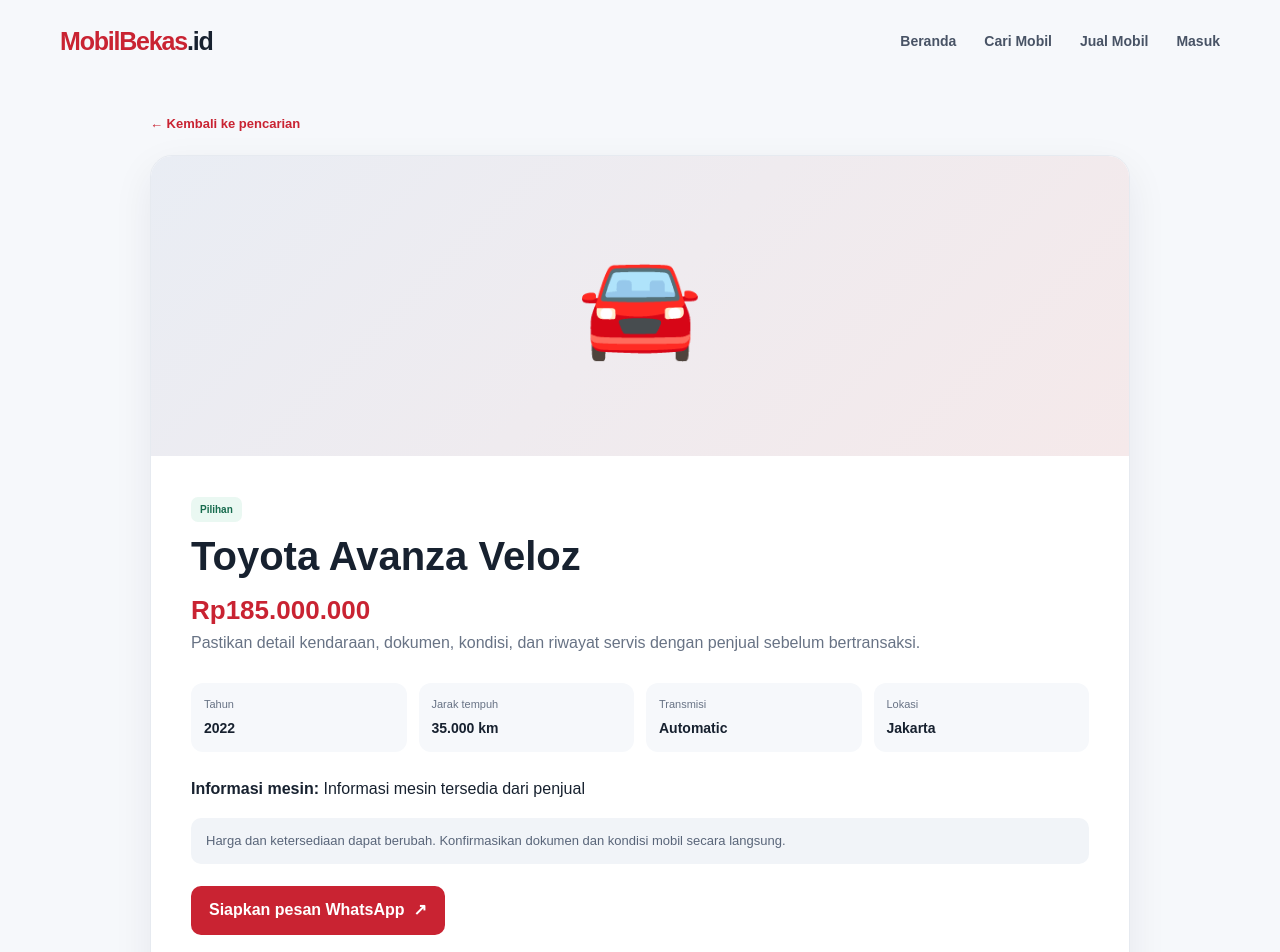
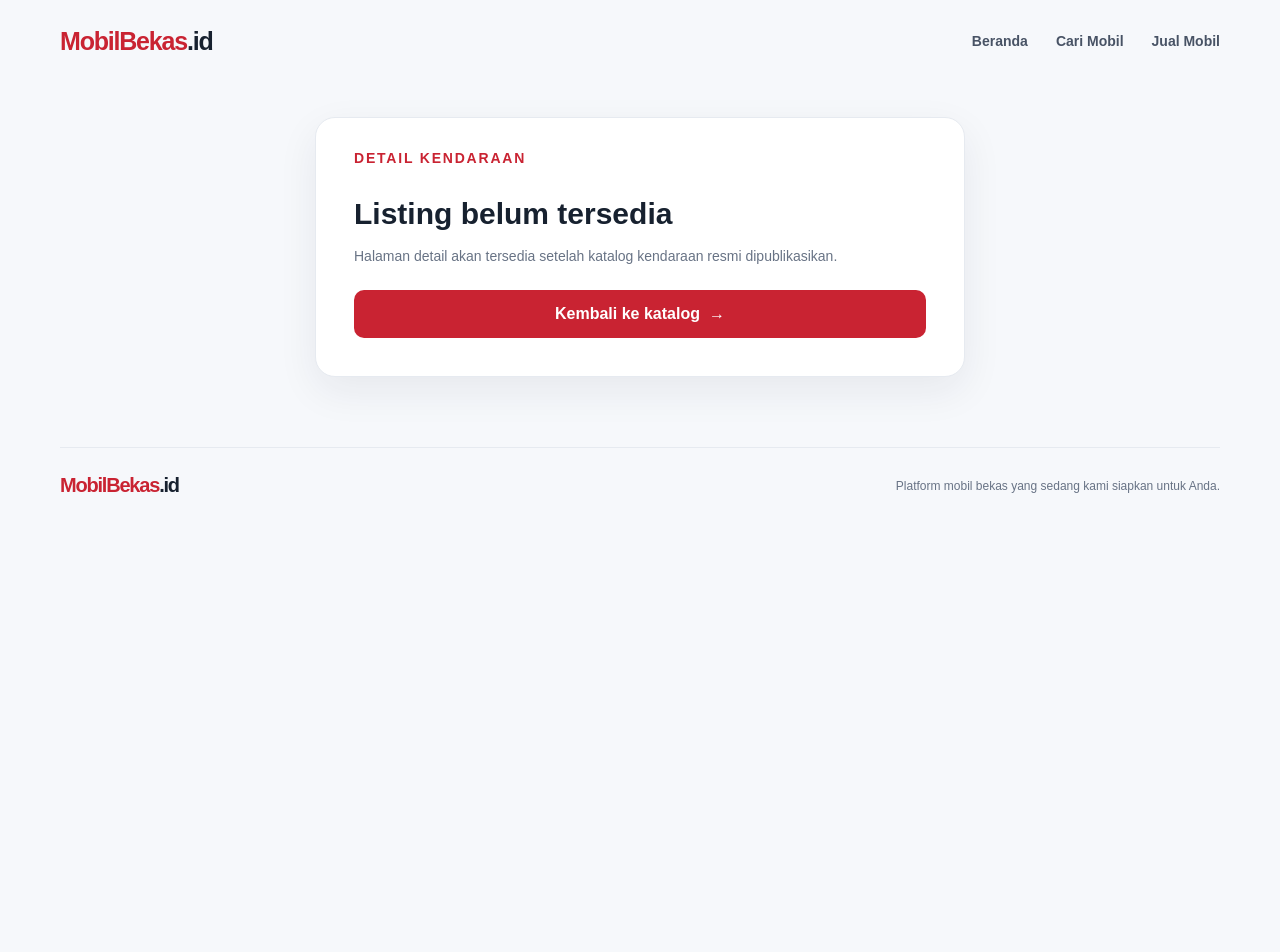
Before and after one commit to adnanyogi88-dev/mobilbekas.id-, a Next.js app: page /mobil/1 in a window 1280 px wide. Shown: the top 952 px of the page. After the commit the page ends 800 px from the top, so only its background shows below. Built offline with nearby package versions, Linux system fonts and the light colour scheme.

Commit message:
fix: remove vehicle detail pages while inventory is unavailable

```diff
--- a/app/mobil/[id]/page.tsx
+++ b/app/mobil/[id]/page.tsx
@@ -1,107 +1,23 @@
-import type { Metadata } from "next";
 import Link from "next/link";
-import { notFound } from "next/navigation";
-import { cars } from "../../../data/cars";
-import { featuredCars } from "../../../data/featured-cars";
 
-type Props = { params: Promise<{ id: string }> };
-
-function getVehicle(id: string) {
-  const featured = featuredCars.find((car) => car.id === id);
-  if (featured) {
-    return {
-      id: featured.id,
-      name: featured.name,
-      year: featured.year,
-      price: featured.price,
-      km: featured.km,
-      location: featured.location,
-      transmission: featured.transmission,
-      engine: featured.engine,
-      tag: featured.tag,
-    };
-  }
-
-  const existing = cars.find((car) => String(car.id) === id);
-  if (!existing) return null;
-  return {
-    id: String(existing.id),
-    name: existing.name,
-    year: existing.year,
-    price: existing.price,
-    km: Number(existing.km.replace(/[^\d]/g, "")) || 0,
-    location: existing.location,
-    transmission: existing.transmission,
-    engine: "Informasi mesin tersedia dari penjual",
-    tag: "Pilihan",
-  };
-}
-
-export async function generateStaticParams() {
-  return [
-    ...cars.map((car) => ({ id: String(car.id) })),
-    ...featuredCars.map((car) => ({ id: car.id })),
-  ];
-}
-
-export async function generateMetadata({ params }: Props): Promise<Metadata> {
-  const { id } = await params;
-  const car = getVehicle(id);
-  if (!car) return { title: "Mobil tidak ditemukan" };
-  return {
-    title: `${car.name} — ${car.price}`,
-    description: `Lihat informasi ${car.name}, tahun ${car.year}, jarak tempuh ${car.km.toLocaleString("id-ID")} km, transmisi ${car.transmission}, dan lokasi ${car.location}. Hubungi penjual untuk detail.`,
-    openGraph: {
-      title: `${car.name} — ${car.price}`,
-      description: `Spesifikasi dan informasi kendaraan ${car.name} di MobilBekas.id.`,
-      type: "website",
-    },
-  };
-}
-
-export default async function DetailMobil({ params }: Props) {
-  const { id } = await params;
-  const car = getVehicle(id);
-  if (!car) notFound();
-
-  const message = `Halo, saya tertarik dengan ${car.name} (${car.year}) dengan harga ${car.price}. Apakah mobil ini masih tersedia?`;
-  const whatsappUrl = `https://wa.me/?text=${encodeURIComponent(message)}`;
-
+export default function DetailMobil() {
   return (
     <main className="page">
       <header className="nav">
         <Link className="brand" href="/">MobilBekas<span>.id</span></Link>
         <nav aria-label="Navigasi utama">
-          <Link href="/">Beranda</Link><Link href="/cari-mobil">Cari Mobil</Link>
-          <Link href="/jual">Jual Mobil</Link><Link href="/login">Masuk</Link>
+          <Link href="/">Beranda</Link><Link href="/cari-mobil">Cari Mobil</Link><Link href="/jual">Jual Mobil</Link>
         </nav>
       </header>
-      <div className="detail-layout">
-        <p><Link className="text-link" href="/cari-mobil">← Kembali ke pencarian</Link></p>
-        <article className="detail-panel">
-          <div className="detail-hero" aria-label="Ilustrasi kendaraan" role="img">🚘</div>
-          <div className="detail-body">
-            <span className="car-tag">{car.tag}</span>
-            <h1>{car.name}</h1>
-            <p className="detail-price">{car.price}</p>
-            <p className="page-intro">Pastikan detail kendaraan, dokumen, kondisi, dan riwayat servis dengan penjual sebelum bertransaksi.</p>
-            <div className="spec-grid">
-              <div className="spec"><span>Tahun</span><strong>{car.year}</strong></div>
-              <div className="spec"><span>Jarak tempuh</span><strong>{car.km.toLocaleString("id-ID")} km</strong></div>
-              <div className="spec"><span>Transmisi</span><strong>{car.transmission}</strong></div>
-              <div className="spec"><span>Lokasi</span><strong>{car.location}</strong></div>
-            </div>
-            <p><strong>Informasi mesin:</strong> {car.engine}</p>
-            <div className="notice">Harga dan ketersediaan dapat berubah. Konfirmasikan dokumen dan kondisi mobil secara langsung.</div>
-            <p style={{ marginTop: 22 }}>
-              <a className="primary-button" href={whatsappUrl} target="_blank" rel="noopener noreferrer">
-                Siapkan pesan WhatsApp <span aria-hidden="true">↗</span>
-              </a>
-            </p>
-          </div>
-        </article>
-      </div>
-      <footer className="footer"><Link className="brand" href="/">MobilBekas<span>.id</span></Link><p>Temukan mobil pilihan Anda dengan informasi yang jelas.</p></footer>
+      <section className="form-page">
+        <div className="form-card">
+          <p className="eyebrow" style={{ color: "var(--red)" }}>Detail kendaraan</p>
+          <h1>Listing belum tersedia</h1>
+          <p>Halaman detail akan tersedia setelah katalog kendaraan resmi dipublikasikan.</p>
+          <Link className="primary-button" href="/cari-mobil">Kembali ke katalog <span aria-hidden="true">→</span></Link>
+        </div>
+      </section>
+      <footer className="footer"><Link className="brand" href="/">MobilBekas<span>.id</span></Link><p>Platform mobil bekas yang sedang kami siapkan untuk Anda.</p></footer>
     </main>
   );
 }
```
